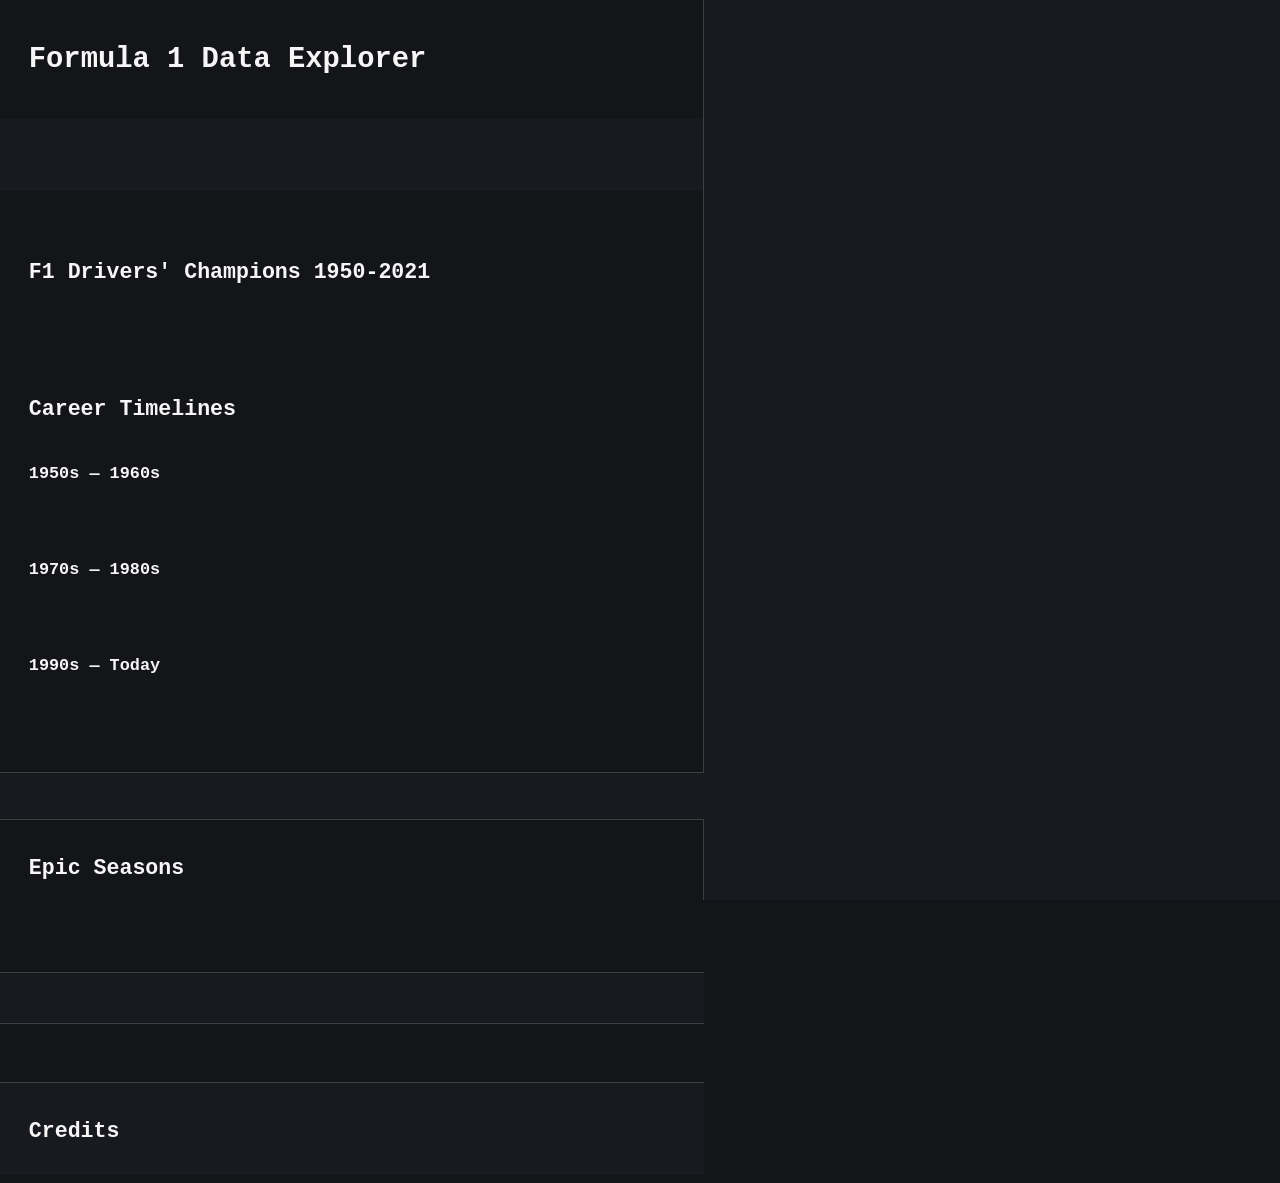
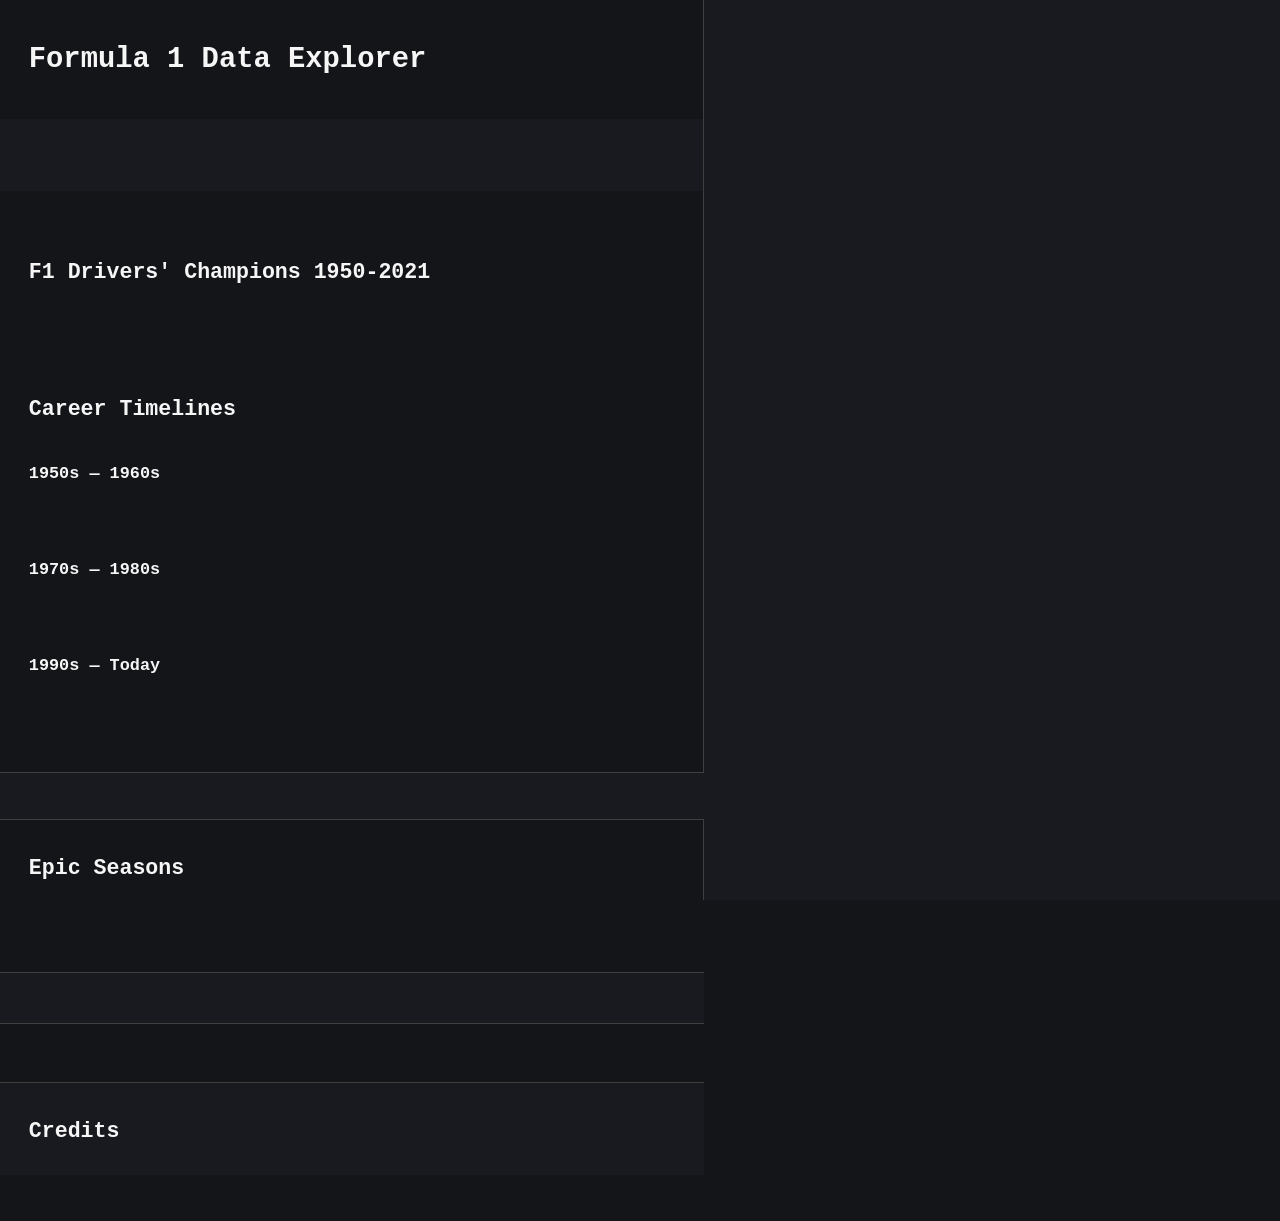

Extend tab nav to desktop: content switching, kbd shortcuts 1/2/3

--- a/styles.css
+++ b/styles.css
@@ -65,6 +65,7 @@ body {
   overflow-x: hidden;
   /* overflow: visible; */
   /* padding: 2em; */
+  padding-bottom: 46px;
 }
 
 #Sidebar {
@@ -852,7 +853,41 @@ a:hover {
 }
 
 #MobileNav {
-  display: none;
+  display: flex;
+  position: fixed;
+  bottom: 0;
+  left: 0;
+  width: 55%;
+  z-index: 50;
+  background: var(--sidebar-bg);
+  border-top: 1px solid var(--darkline);
+  height: 46px;
+}
+
+.mobile-tab {
+  flex: 1;
+  display: flex;
+  align-items: center;
+  justify-content: center;
+  position: relative;
+  color: var(--text);
+  border-top: 3px solid transparent;
+  cursor: pointer;
+}
+
+.mobile-tab.active {
+  color: var(--brighttext);
+  border-top-color: var(--gold);
+  font-weight: 600;
+}
+
+.nav-key {
+  position: absolute;
+  right: 0.75em;
+}
+
+.tab-hidden {
+  display: none !important;
 }
 
 .scene3-sticky-header,
@@ -870,29 +905,10 @@ a:hover {
   }
 
   #MobileNav {
-    display: flex;
-    position: fixed;
-    bottom: 0;
-    left: 0;
-    right: 0;
-    z-index: 50;
-    background: var(--sidebar-bg);
-    border-top: 1px solid var(--darkline);
-    height: 46px;
+    width: 100%;
   }
-  .mobile-tab {
-    flex: 1;
-    display: flex;
-    align-items: center;
-    justify-content: center;
-    color: var(--text);
-    border-top: 3px solid transparent;
-    cursor: pointer;
-  }
-  .mobile-tab.active {
-    color: var(--brighttext);
-    border-top-color: var(--gold);
-    font-weight: 600;
+  .nav-key {
+    display: none;
   }
   .tab-hidden {
     display: none !important;
